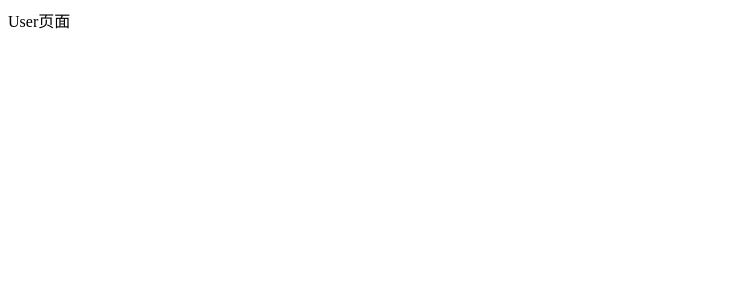
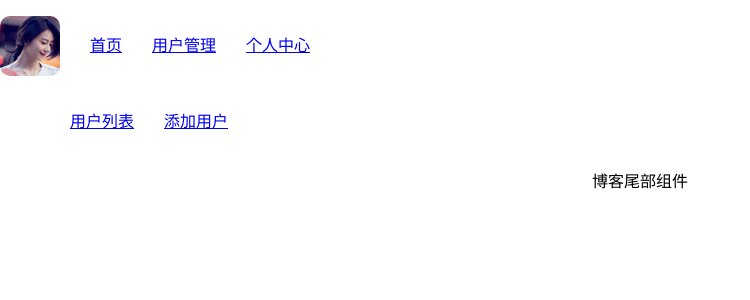
Before and after one commit to FuYuanHe/React-Next-Demo, a Next.js app: page /user in a window 1280 px wide. Shown: the top 300 px of the page, without its empty margins (0-750 px from the left). Built offline with nearby package versions, Linux system fonts and the light colour scheme.

Commit message:
feat: 实现接口

```diff
--- a/package.json
+++ b/package.json
@@ -27,6 +27,7 @@
     "koa": "^2.14.2",
     "koa-router": "^12.0.0",
     "mongoose": "^7.3.1",
+    "morgan": "^1.10.0",
     "next": "^13.4.7",
     "react": "^18.2.0",
     "react-dom": "^18.2.0",
--- a/pages/_app.js
+++ b/pages/_app.js
@@ -1,12 +1,40 @@
 import App from "next/app";
 import Link from "next/link";
+import styles from './_app.module.css'
+import '../styles/global.css'
 
-class LayoutApp extends App{
-    render(){
-        let {Component} = this.props
+class LayoutApp extends App {
+    static async getInitialProps({Component,ctx}){
+        let pageProps = {}
+        if(Component.getInitialProps&&typeof Component.getInitialProps ==='function'){
+            pageProps = await Component.getInitialProps(ctx)
+        }
+        return {pageProps}
+    }
+    render() {
+        let { Component,pageProps } = this.props
         return (
             <div>
-                <Component />
+                <style>
+                    {
+                        `li{
+                            display:inline-block;
+                            margin-left:30px;
+                            line-height:60px
+                        }
+                        `
+                    }
+                </style>
+                <header>
+                    <img src="/images/gyy.jpg" className={styles.logo}></img>
+                    <ul>
+                        <li><Link href={'/'}>首页</Link></li>
+                        <li><Link href={'/user'}>用户管理</Link></li>
+                        <li><Link href={'/profile'}>个人中心</Link></li>
+                    </ul>
+                </header>
+                <Component {...pageProps}/>
+                <footer style={{textAlign:"center"}}>博客尾部组件</footer>
             </div>
         )
     }
--- /dev/null
+++ b/pages/_app.module.css
@@ -0,0 +1,6 @@
+.logo{
+    width: 60px;
+    height: 60px;
+    border-radius: 10px;
+    float: left;
+}
--- a/pages/profile/index.js
+++ b/pages/profile/index.js
@@ -1,7 +1,9 @@
+import Router from "next/router"
 function Profile (){
     return (
         <div>
             Profile页面
+            <button onClick={()=>Router.back()}>返回</button>
         </div>
     )
 }
--- a/pages/user/index.js
+++ b/pages/user/index.js
@@ -1,8 +1,14 @@
-function User (){
+import Link from "next/link"
+
+function Layout (props){
     return (
         <div>
-            User页面
+            <ul>
+                <li><Link href={'/user/list'}>用户列表</Link></li>
+                <li><Link href={'/user/add'}>添加用户</Link></li>
+            </ul>
+            {props.children}
         </div>
     )
 }
-export default User
+export default Layout
--- /dev/null
+++ b/styles/global.css
@@ -0,0 +1,7 @@
+html,body{
+    padding: 0;
+    margin: 0;
+}
+ul,li{
+    list-style: none;
+}
```
Also changed, not shown: api.js (added, +61 -0 lines), jsconfig.json (added, +8 -0 lines), pages/user/add.js (added, +9 -0 lines), pages/user/detail/[id].js (added, +17 -0 lines), pages/user/list.js (added, +22 -0 lines), utils/request.js (added, +9 -0 lines), public/images/gyy.jpg (added), 1 other file (tests, documents, lock files or other folders).
